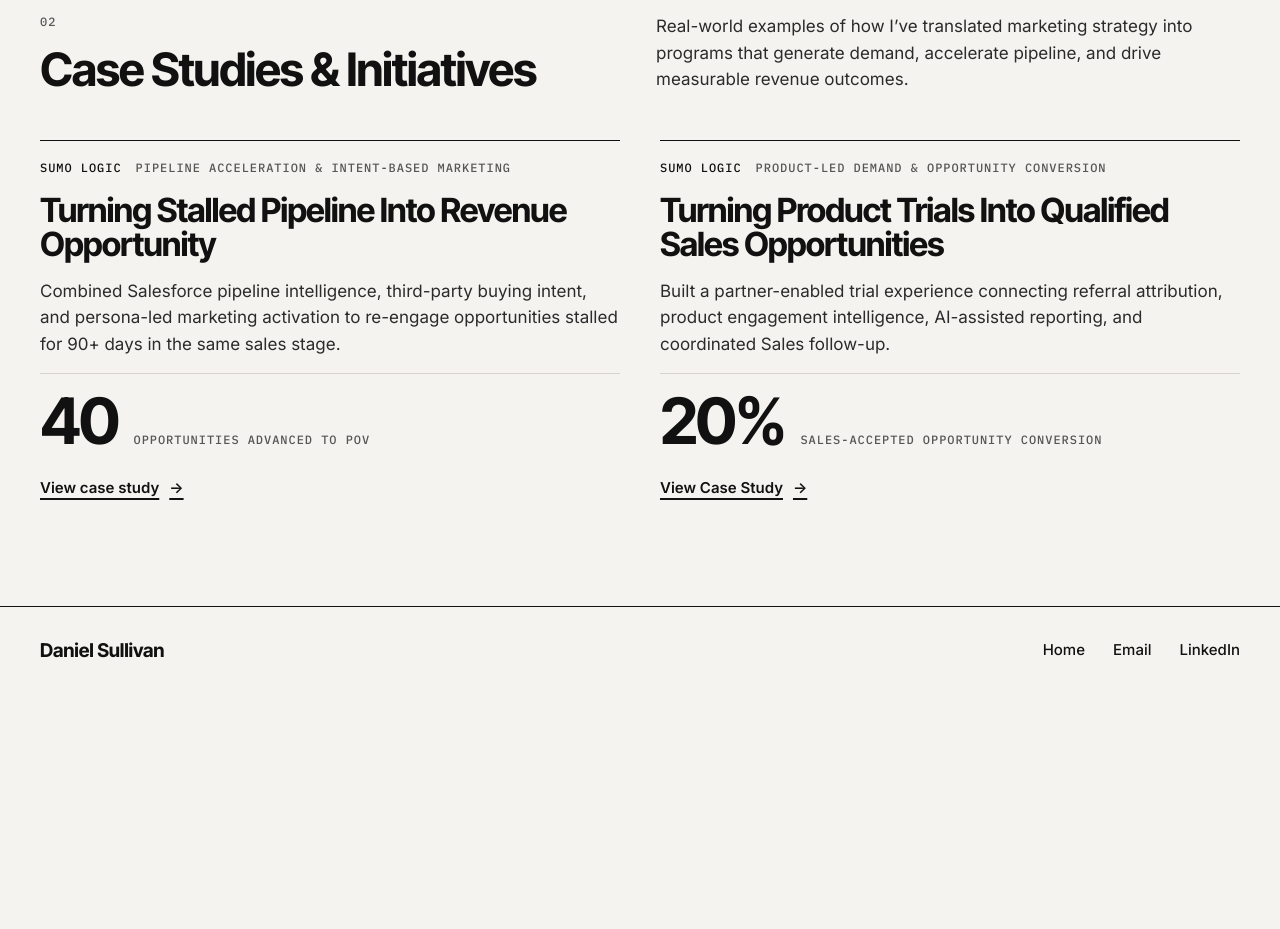
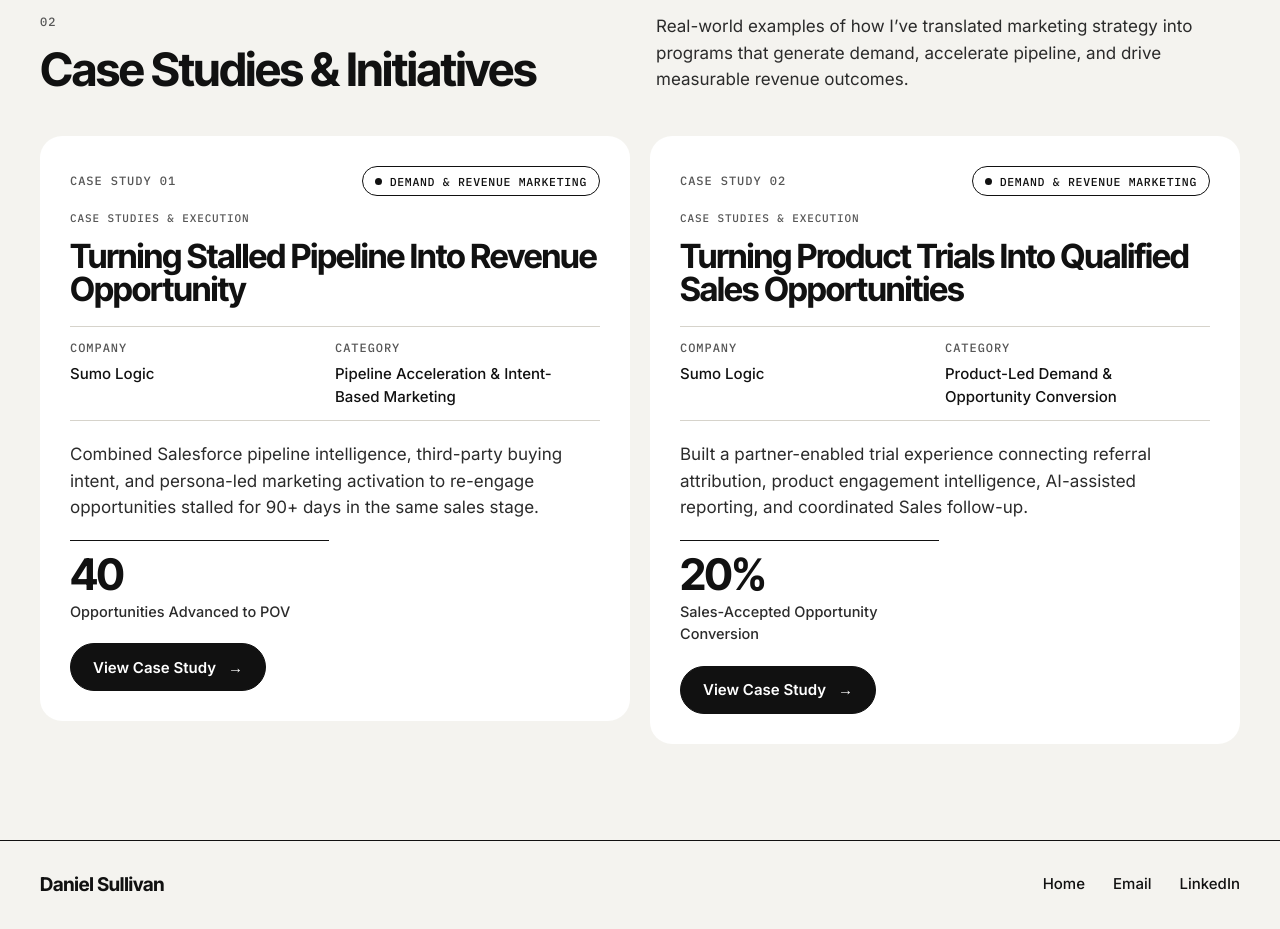
Before and after one commit to daniesul/portfolio, a website: page demand-revenue-marketing.html in a window 1280 px wide. Shown: the part 1860-2789 px from the top of the page. Before the commit the page ends 2555 px from the top, so only its background shows below. Drawn offline with Linux system fonts and the light colour scheme.

Commit message:
Shrink dark metric numbers; use shared card pattern for Demand case study gallery
- Partner and Sumo case studies: smaller hero and results numbers; 5,000+ and 30 Days no longer wrap or overflow
- Demand & Revenue Marketing gallery now renders the same .card pattern as the Partner and Events pages (generator and CSS updated)

Co-Authored-By: Claude Sonnet 5.5 <noreply@anthropic.com>
Claude-Session: https://claude.ai/code/session_01CUZA3bSraAyYGYj22ACDLc

```diff
--- a/data/case-studies.json
+++ b/data/case-studies.json
@@ -6,7 +6,7 @@
     "title": "Turning Stalled Pipeline Into Revenue Opportunity",
     "description": "Combined Salesforce pipeline intelligence, third-party buying intent, and persona-led marketing activation to re-engage opportunities stalled for 90+ days in the same sales stage.",
     "href": "/sumo-logic-pipeline-acceleration",
-    "cta": "View case study",
+    "cta": "View Case Study",
     "result": {
       "value": "40",
       "label": "Opportunities Advanced to POV"
--- a/demand-revenue-marketing.html
+++ b/demand-revenue-marketing.html
@@ -162,6 +162,12 @@ html,body{overflow-x:clip}
 @media (max-width:640px){.nav{gap:4px 14px}}
 .ctype{font-family:'IBM Plex Mono',ui-monospace,monospace;font-size:11px;letter-spacing:.08em;text-transform:uppercase;font-weight:500;color:var(--muted);margin:0}.card .ctype{margin:-6px 0 -8px}
 
+/* Case study cards use the same .card pattern as the other section pages */
+.part .cases{margin-top:44px}
+.kpi-row{list-style:none;margin:0;padding:0;display:grid;grid-template-columns:repeat(2,minmax(0,1fr));gap:12px}
+.kpi-row li{border-top:1.5px solid var(--ink);padding-top:12px;display:flex;flex-direction:column;gap:4px}
+.kpi-row strong{font-family:'Inter Tight',sans-serif;font-weight:700;font-size:clamp(34px,3.4vw,48px);letter-spacing:-.04em;line-height:1}
+.kpi-row span{font-size:14.5px;font-weight:500;color:var(--body)}
 /* Content areas: Perspectives & Approaches / Case Studies & Initiatives */
 .part{padding-top:104px}
 .part-head{border-top:1.5px solid var(--ink);padding-top:18px;display:grid;grid-template-columns:repeat(12,minmax(0,1fr));gap:32px;align-items:start}
@@ -170,27 +176,8 @@ html,body{overflow-x:clip}
 .part-h{font-family:'Inter Tight',sans-serif;font-weight:700;font-size:clamp(32px,3.6vw,52px);letter-spacing:-.03em;line-height:1;margin:0}
 .part + .abm{padding-top:48px}
 .part + .abm .abm-head{border-top:1px solid var(--line)}
-.cs-grid{list-style:none;margin:48px 0 0;padding:0;display:grid;grid-template-columns:repeat(2,minmax(0,1fr));gap:48px 40px;align-items:stretch}
-.cs-grid > li{display:flex}
-.cs{position:relative;flex:1;border-top:1.5px solid var(--ink);padding-top:18px;display:flex;flex-direction:column;gap:16px}
-.cs-meta{margin:0;display:flex;flex-wrap:wrap;gap:4px 14px;align-items:baseline}
-.cs-meta strong{font-weight:500;color:var(--ink)}
-.cs-title{font-family:'Inter Tight',sans-serif;font-weight:700;font-size:clamp(28px,2.6vw,40px);line-height:1.02;letter-spacing:-.03em;margin:0}
-.cs-desc{margin:0;color:var(--body);max-width:56ch}
-.cs-result{margin:auto 0 0;padding-top:18px;border-top:1px solid var(--line);display:flex;align-items:baseline;gap:6px 16px;flex-wrap:wrap}
-.cs-result strong{font-family:'Inter Tight',sans-serif;font-weight:700;font-size:clamp(48px,5vw,72px);letter-spacing:-.045em;line-height:.9}
-.cs-result span{font-family:'IBM Plex Mono',ui-monospace,monospace;font-size:12px;letter-spacing:.08em;text-transform:uppercase;font-weight:500;color:var(--muted)}
-.cs-result--text span{font-family:'Inter',sans-serif;font-size:17px;letter-spacing:0;text-transform:none;color:var(--ink)}
-.cs-link{display:inline-flex;align-items:center;gap:10px;min-height:44px;font-weight:600;font-size:15px;color:var(--ink);text-decoration:underline;text-decoration-thickness:1.5px;text-underline-offset:5px}
-.cs-link::after{content:"";position:absolute;inset:0}
-.cs-link [aria-hidden]{transition:transform .25s ease}
-.cs:hover .cs-title{text-decoration:underline;text-decoration-thickness:2px;text-underline-offset:6px}
-.cs:hover .cs-link [aria-hidden]{transform:translateX(5px)}
-.cs:has(.cs-link:focus-visible){outline:2px solid var(--focus);outline-offset:8px;border-radius:4px}
-.cs-link:focus-visible{outline:none}
-@media (max-width:900px){.part-head .lbl,.part-head .copy{grid-column:1 / -1}.part-head{gap:16px}.cs-grid{grid-template-columns:minmax(0,1fr)}}
-@media (max-width:640px){.part{padding-top:72px}.part + .abm{padding-top:40px}.cs-grid{margin-top:36px;gap:40px}}
-@media (prefers-reduced-motion:reduce){.cs-link [aria-hidden]{transition:none}.cs:hover .cs-link [aria-hidden]{transform:none}}
+@media (max-width:900px){.part-head .lbl,.part-head .copy{grid-column:1 / -1}.part-head{gap:16px}}
+@media (max-width:640px){.part{padding-top:72px}.part + .abm{padding-top:40px}}
 </style>
 </head>
 <body>
@@ -308,28 +295,39 @@ html,body{overflow-x:clip}
 <div class="lbl"><span class="mono muted">02</span><h2 class="part-h" id="cs-h">Case Studies &amp; Initiatives</h2></div>
 <p class="copy">Real-world examples of how I’ve translated marketing strategy into programs that generate demand, accelerate pipeline, and drive measurable revenue outcomes.</p>
 </div>
-<ul class="cs-grid" aria-label="Case studies">
+<div class="cases">
 <!-- case-studies:start (generated by scripts/render-case-studies.mjs from data/case-studies.json; do not edit by hand) -->
-<li>
-<article class="cs" aria-labelledby="t-sumo-logic-pipeline-acceleration">
-<p class="mono cs-meta"><strong>Sumo Logic</strong><span class="muted">Pipeline Acceleration &amp; Intent-Based Marketing</span></p>
-<h3 class="cs-title" id="t-sumo-logic-pipeline-acceleration">Turning Stalled Pipeline Into Revenue Opportunity</h3>
-<p class="cs-desc">Combined Salesforce pipeline intelligence, third-party buying intent, and persona-led marketing activation to re-engage opportunities stalled for 90+ days in the same sales stage.</p>
-<p class="cs-result"><strong>40</strong><span>Opportunities Advanced to POV</span></p>
-<a class="cs-link" href="/sumo-logic-pipeline-acceleration">View case study <span aria-hidden="true">→</span><span class="vh">: Turning Stalled Pipeline Into Revenue Opportunity</span></a>
+<article class="card" aria-labelledby="t-sumo-logic-pipeline-acceleration">
+<div class="card-top"><span class="mono muted">Case study 01</span><span class="tag"><span class="dot"></span>Demand &amp; Revenue Marketing</span></div>
+<p class="ctype">Case Studies &amp; Execution</p>
+<h3 class="card-title" id="t-sumo-logic-pipeline-acceleration">Turning Stalled Pipeline Into Revenue Opportunity</h3>
+<dl class="meta">
+<div><dt class="mono">Company</dt><dd>Sumo Logic</dd></div>
+<div><dt class="mono">Category</dt><dd>Pipeline Acceleration &amp; Intent-Based Marketing</dd></div>
+</dl>
+<p class="overview">Combined Salesforce pipeline intelligence, third-party buying intent, and persona-led marketing activation to re-engage opportunities stalled for 90+ days in the same sales stage.</p>
+<ul class="kpi-row" aria-label="Featured metric">
+<li><strong>40</strong><span>Opportunities Advanced to POV</span></li>
+</ul>
+<div><a class="btn" href="/sumo-logic-pipeline-acceleration">View Case Study <span aria-hidden="true">→</span></a></div>
 </article>
-</li>
-<li>
-<article class="cs" aria-labelledby="t-partner-trial-demand">
-<p class="mono cs-meta"><strong>Sumo Logic</strong><span class="muted">Product-Led Demand &amp; Opportunity Conversion</span></p>
-<h3 class="cs-title" id="t-partner-trial-demand">Turning Product Trials Into Qualified Sales Opportunities</h3>
-<p class="cs-desc">Built a partner-enabled trial experience connecting referral attribution, product engagement intelligence, AI-assisted reporting, and coordinated Sales follow-up.</p>
-<p class="cs-result"><strong>20%</strong><span>Sales-Accepted Opportunity Conversion</span></p>
-<a class="cs-link" href="/partner-led-revenue-engine">View Case Study <span aria-hidden="true">→</span><span class="vh">: Turning Product Trials Into Qualified Sales Opportunities</span></a>
+
+<article class="card" aria-labelledby="t-partner-trial-demand">
+<div class="card-top"><span class="mono muted">Case study 02</span><span class="tag"><span class="dot"></span>Demand &amp; Revenue Marketing</span></div>
+<p class="ctype">Case Studies &amp; Execution</p>
+<h3 class="card-title" id="t-partner-trial-demand">Turning Product Trials Into Qualified Sales Opportunities</h3>
+<dl class="meta">
+<div><dt class="mono">Company</dt><dd>Sumo Logic</dd></div>
+<div><dt class="mono">Category</dt><dd>Product-Led Demand &amp; Opportunity Conversion</dd></div>
+</dl>
+<p class="overview">Built a partner-enabled trial experience connecting referral attribution, product engagement intelligence, AI-assisted reporting, and coordinated Sales follow-up.</p>
+<ul class="kpi-row" aria-label="Featured metric">
+<li><strong>20%</strong><span>Sales-Accepted Opportunity Conversion</span></li>
+</ul>
+<div><a class="btn" href="/partner-led-revenue-engine">View Case Study <span aria-hidden="true">→</span></a></div>
 </article>
-</li>
 <!-- case-studies:end -->
-</ul>
+</div>
 </section>
 </main>
 
```
Also changed, not shown: partner-led-revenue-engine.html (+8 -8 lines), scripts/render-case-studies.mjs (+18 -14 lines), sumo-logic-pipeline-acceleration.html (+3 -3 lines).
